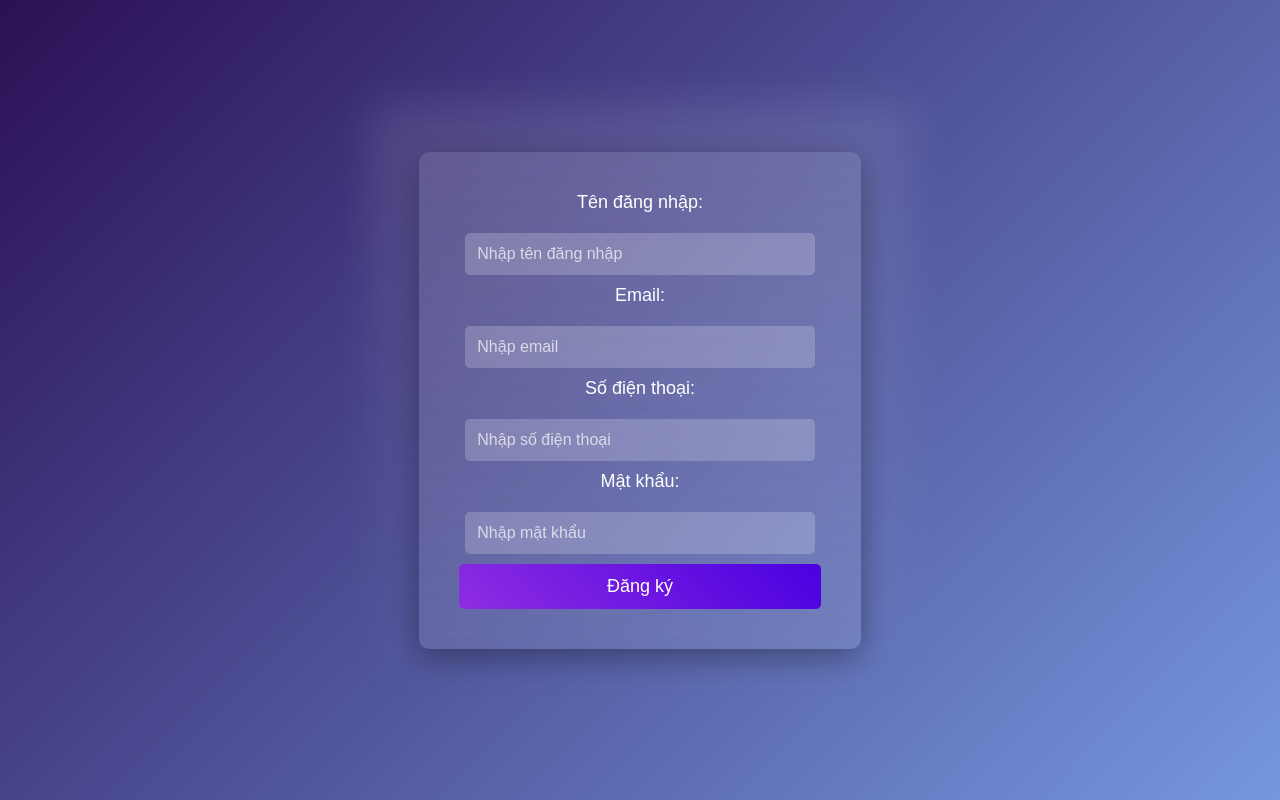
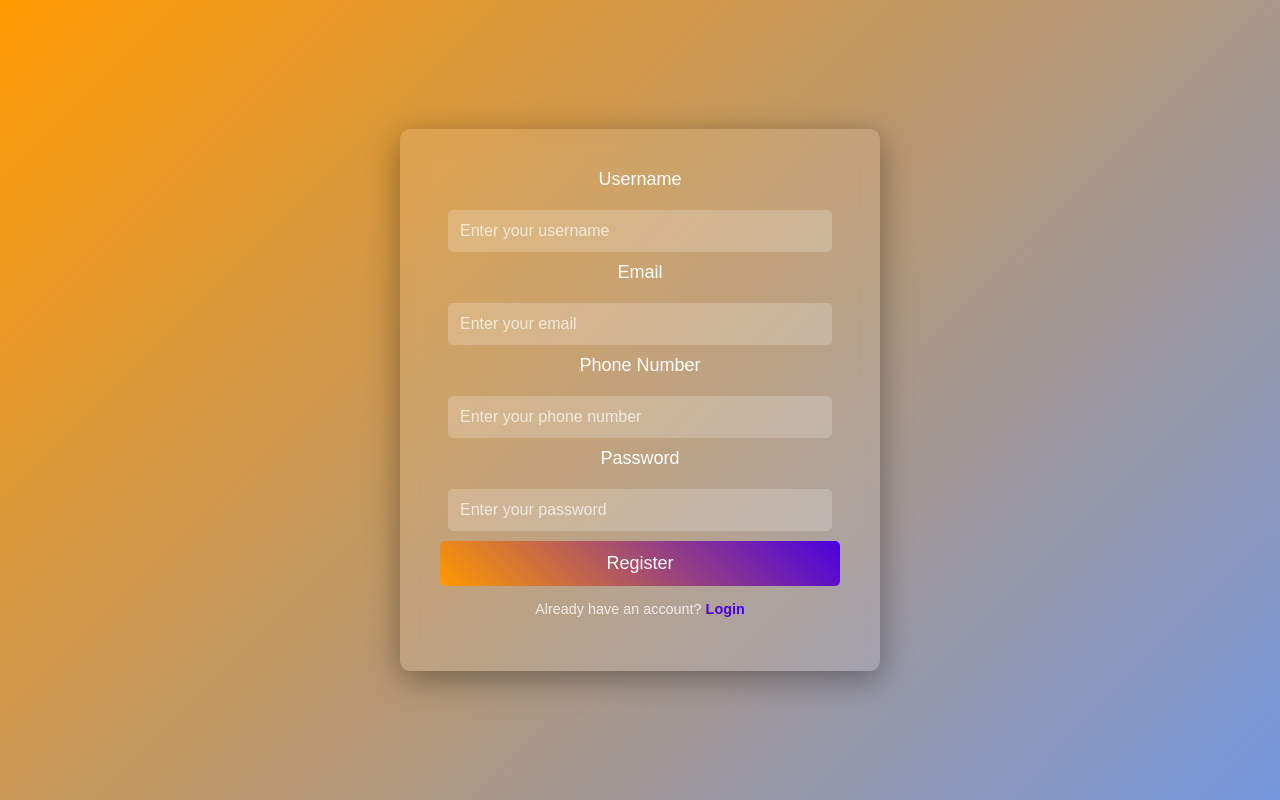
Before and after one commit to vunguyen00/restaurant_management, a PHP site: page /register.php in a window 1280 px wide. Run offline with PHP 8.4, Linux system fonts and the light colour scheme.

Commit message:
css đăng ký đăng nhập

```diff
--- a/PROJECT/register.php
+++ b/PROJECT/register.php
@@ -64,20 +64,23 @@ if ($_SERVER["REQUEST_METHOD"] == "POST") {
     <link rel="stylesheet" href="registercss.css">
 </head>
 <body>
-    <form method="POST" action="register.php">
-        <label for="username">Tên đăng nhập:</label>
-        <input type="text" id="username" name="username" placeholder="Nhập tên đăng nhập" required><br>
+<form method="POST" action="register.php">
+    <label for="username">Username</label>
+    <input type="text" id="username" name="username" placeholder="Enter your username" required><br>
 
-        <label for="email">Email:</label>
-        <input type="email" id="email" name="email" placeholder="Nhập email" required><br>
+    <label for="email">Email</label>
+    <input type="email" id="email" name="email" placeholder="Enter your email" required><br>
 
-        <label for="phone">Số điện thoại:</label>
-        <input type="text" id="phone" name="phone" placeholder="Nhập số điện thoại"><br>
+    <label for="phone">Phone Number</label>
+    <input type="text" id="phone" name="phone" placeholder="Enter your phone number"><br>
 
-        <label for="password">Mật khẩu:</label>
-        <input type="password" id="password" name="password" placeholder="Nhập mật khẩu" required><br>
+    <label for="password">Password</label>
+    <input type="password" id="password" name="password" placeholder="Enter your password" required><br>
 
-        <button type="submit">Đăng ký</button>
-    </form>
+    <button type="submit">Register</button>
+    <!-- Login link below register button -->
+    <p class="register-link">Already have an account? <a href="login.php">Login</a></p>
+</form>
+
 </body>
 </html>
--- a/PROJECT/registercss.css
+++ b/PROJECT/registercss.css
@@ -1,20 +1,24 @@
 body {
-    background: linear-gradient(135deg, #2b1055, #7597de);
+    background: linear-gradient(135deg, #ff9900, #7597de);
     display: flex;
     justify-content: center;
     align-items: center;
     height: 100vh;
     margin: 0;
     font-family: Arial, sans-serif;
+    color: white;
 }
 
 form {
+    position: relative;
     background: rgba(255, 255, 255, 0.1);
     backdrop-filter: blur(10px);
     border-radius: 10px;
     padding: 40px;
     box-shadow: 0 8px 32px rgba(0, 0, 0, 0.37);
     text-align: center;
+    width: 100%;
+    max-width: 400px;
 }
 
 label {
@@ -44,7 +48,7 @@ button {
     padding: 12px;
     border: none;
     border-radius: 5px;
-    background: linear-gradient(45deg, #8e2de2, #4a00e0);
+    background: linear-gradient(45deg, #ff9900, #4a00e0);
     color: white;
     font-size: 18px;
     cursor: pointer;
@@ -52,7 +56,7 @@ button {
 }
 
 button:hover {
-    background: linear-gradient(45deg, #4a00e0, #8e2de2);
+    background: linear-gradient(45deg, #4a00e0, #ff9900);
 }
 
 input:focus, button:focus {
@@ -60,15 +64,18 @@ input:focus, button:focus {
     box-shadow: 0 0 8px rgba(255, 255, 255, 0.7);
 }
 
-form::before {
-    content: '';
-    position: absolute;
-    top: -50px;
-    left: -50px;
-    right: -50px;
-    bottom: -50px;
-    z-index: -1;
-    background: linear-gradient(180deg, rgba(255, 255, 255, 0.1), transparent);
-    border-radius: 15px;
-    filter: blur(20px);
+.register-link {
+    margin-top: 15px;
+    font-size: 0.9rem;
+    color: rgba(255, 255, 255, 0.8);
 }
+
+.register-link a {
+    color: #4a00e0;
+    text-decoration: none;
+    font-weight: bold;
+}
+
+.register-link a:hover {
+    color: #ff9900;
+}
```
Also changed, not shown: PROJECT/login.php (+7 -5 lines), PROJECT/loginstyle.css (+21 -14 lines).
